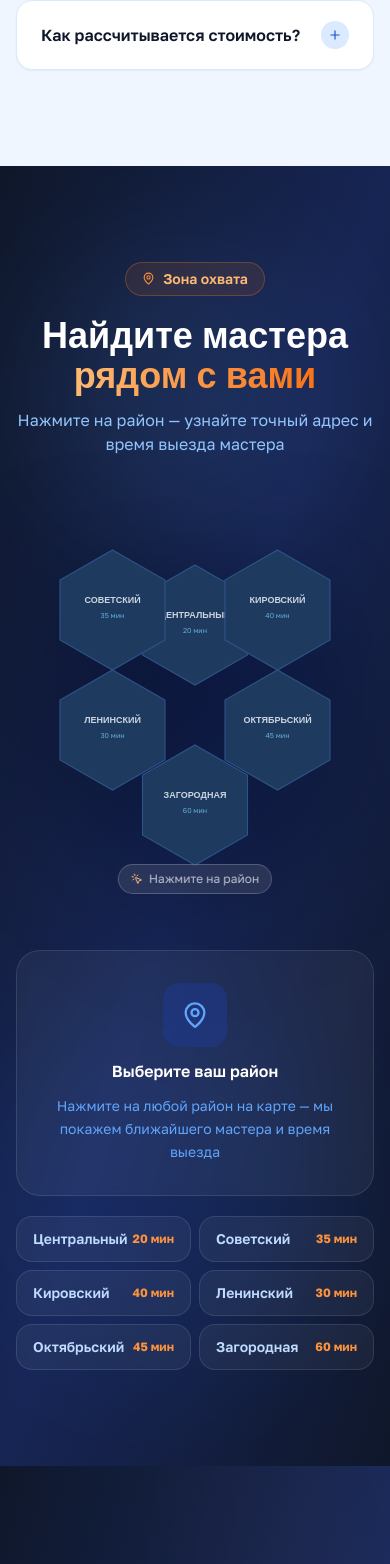
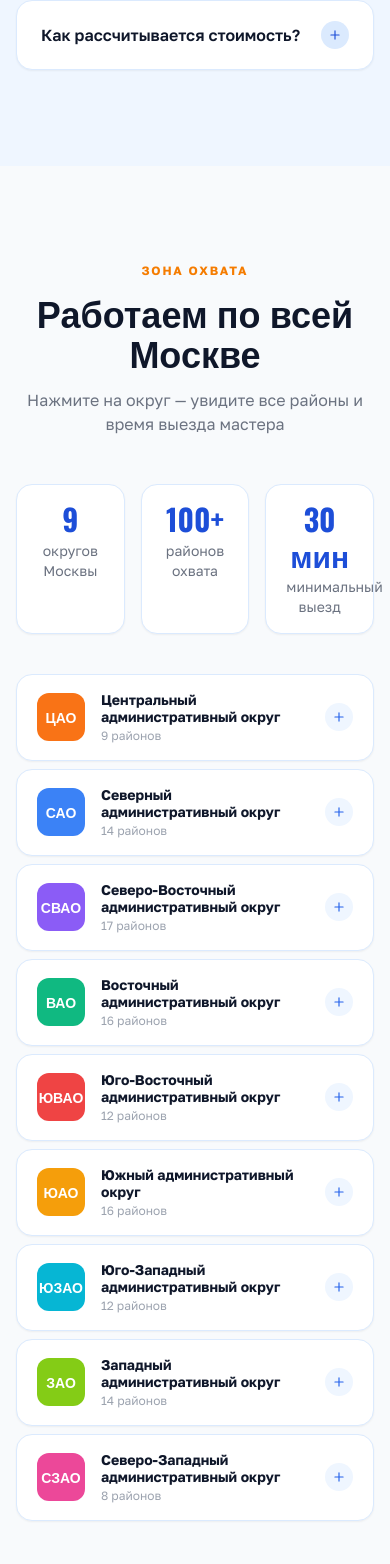
Before and after one commit to pr-poehali-dev/landvix-plumbing-services, a React (Vite) app: page / in a window 390 px wide. Shown: the part 6613-8177 px from the top of the page. Built offline with nearby package versions, Linux system fonts and the light colour scheme.

Commit message:
feat: добавить отображение округов в таблицу

```diff
--- a/src/components/ContentSections.tsx
+++ b/src/components/ContentSections.tsx
@@ -2,12 +2,42 @@ import { useState } from 'react';
 import Icon from '@/components/ui/icon';
 
 const ZONES = [
-  { id: 1, name: 'Центральный', sub: 'Ядро города', time: '20 мин', address: 'ул. Ленина, 45', points: '200,60 270,100 270,180 200,220 130,180 130,100' },
-  { id: 2, name: 'Советский', sub: 'Северо-запад', time: '35 мин', address: 'пр. Победы, 12', points: '90,40 160,80 160,160 90,200 20,160 20,80' },
-  { id: 3, name: 'Кировский', sub: 'Северо-восток', time: '40 мин', address: 'ул. Южная, 88', points: '310,40 380,80 380,160 310,200 240,160 240,80' },
-  { id: 4, name: 'Ленинский', sub: 'Запад', time: '30 мин', address: 'ул. Западная, 3', points: '90,200 160,240 160,320 90,360 20,320 20,240' },
-  { id: 5, name: 'Октябрьский', sub: 'Восток', time: '45 мин', address: 'ул. Восточная, 17', points: '310,200 380,240 380,320 310,360 240,320 240,240' },
-  { id: 6, name: 'Загородная', sub: 'Пригород', time: '60 мин', address: 'ул. Парковая, 2', points: '200,300 270,340 270,420 200,460 130,420 130,340' },
+  {
+    id: 1, short: 'ЦАО', name: 'Центральный административный округ', time: '20–30 мин', color: '#f97316',
+    districts: ['Арбат', 'Басманный', 'Замоскворечье', 'Мещанский', 'Пресненский', 'Таганский', 'Тверской', 'Хамовники', 'Якиманка'],
+  },
+  {
+    id: 2, short: 'САО', name: 'Северный административный округ', time: '30–45 мин', color: '#3b82f6',
+    districts: ['Аэропорт', 'Беговой', 'Бескудниковский', 'Войковский', 'Головинский', 'Дмитровский', 'Коптево', 'Левобережный', 'Молжаниновский', 'Савёловский', 'Сокол', 'Тимирязевский', 'Ховрино', 'Хорошёвский'],
+  },
+  {
+    id: 3, short: 'СВАО', name: 'Северо-Восточный административный округ', time: '35–50 мин', color: '#8b5cf6',
+    districts: ['Алексеевский', 'Алтуфьевский', 'Бабушкинский', 'Бибирево', 'Бутырский', 'Лианозово', 'Лосиноостровский', 'Марфино', 'Марьина Роща', 'Останкинский', 'Отрадное', 'Ростокино', 'Свиблово', 'Северный', 'Северное Медведково', 'Южное Медведково', 'Ярославский'],
+  },
+  {
+    id: 4, short: 'ВАО', name: 'Восточный административный округ', time: '40–55 мин', color: '#10b981',
+    districts: ['Богородское', 'Вешняки', 'Восточное Измайлово', 'Восточный', 'Гольяново', 'Ивановское', 'Измайлово', 'Косино-Ухтомский', 'Метрогородок', 'Новогиреево', 'Новокосино', 'Перово', 'Преображенское', 'Сокольники', 'Соколиная Гора', 'Северное Измайлово'],
+  },
+  {
+    id: 5, short: 'ЮВАО', name: 'Юго-Восточный административный округ', time: '45–60 мин', color: '#ef4444',
+    districts: ['Выхино-Жулебино', 'Капотня', 'Кузьминки', 'Лефортово', 'Люблино', 'Марьино', 'Некрасовка', 'Нижегородский', 'Печатники', 'Рязанский', 'Текстильщики', 'Южнопортовый'],
+  },
+  {
+    id: 6, short: 'ЮАО', name: 'Южный административный округ', time: '40–55 мин', color: '#f59e0b',
+    districts: ['Бирюлёво Восточное', 'Бирюлёво Западное', 'Братеево', 'Даниловский', 'Донской', 'Зябликово', 'Москворечье-Сабурово', 'Нагатино-Садовники', 'Нагатинский Затон', 'Нагорный', 'Орехово-Борисово Северное', 'Орехово-Борисово Южное', 'Царицыно', 'Чертаново Северное', 'Чертаново Центральное', 'Чертаново Южное'],
+  },
+  {
+    id: 7, short: 'ЮЗАО', name: 'Юго-Западный административный округ', time: '45–60 мин', color: '#06b6d4',
+    districts: ['Академический', 'Гагаринский', 'Зюзино', 'Коньково', 'Котловка', 'Ломоносовский', 'Обручевский', 'Северное Бутово', 'Теплый Стан', 'Черёмушки', 'Южное Бутово', 'Ясенево'],
+  },
+  {
+    id: 8, short: 'ЗАО', name: 'Западный административный округ', time: '40–55 мин', color: '#84cc16',
+    districts: ['Внуково', 'Дорогомилово', 'Крылатское', 'Кунцево', 'Можайский', 'Ново-Переделкино', 'Очаково-Матвеевское', 'Переделкино', 'Проспект Вернадского', 'Раменки', 'Солнцево', 'Тропарёво-Никулино', 'Филёвский Парк', 'Фили-Давыдково'],
+  },
+  {
+    id: 9, short: 'СЗАО', name: 'Северо-Западный административный округ', time: '45–60 мин', color: '#ec4899',
+    districts: ['Куркино', 'Митино', 'Покровское-Стрешнево', 'Северное Тушино', 'Строгино', 'Хорошёво-Мнёвники', 'Щукино', 'Южное Тушино'],
+  },
 ];
 
 const PORTFOLIO_IMAGE = 'https://cdn.poehali.dev/projects/cb066a4a-b259-46cf-8abe-34a46dc855cf/files/6d5352a8-8f9e-4293-a899-478dbceeae6f.jpg';
@@ -43,7 +73,7 @@ interface ContentSectionsProps {
 
 export default function ContentSections({ visible, revealRef: ref }: ContentSectionsProps) {
   const [openFaq, setOpenFaq] = useState<number | null>(null);
-  const [activeZone, setActiveZone] = useState<number | null>(null);
+  const [openZone, setOpenZone] = useState<number | null>(null);
 
   return (
     <>
@@ -204,164 +234,107 @@ export default function ContentSections({ visible, revealRef: ref }: ContentSect
       </section>
 
       {/* ── MAP / ZONES ── */}
-      <section id="map" className="py-24 bg-gradient-to-br from-slate-900 via-blue-950 to-slate-900 relative overflow-hidden">
-        {/* Декоративный фон */}
-        <div className="absolute inset-0 opacity-10">
-          <div className="absolute top-20 left-10 w-72 h-72 rounded-full bg-blue-400 blur-3xl" />
-          <div className="absolute bottom-20 right-10 w-96 h-96 rounded-full bg-blue-600 blur-3xl" />
-        </div>
-
-        <div className="relative max-w-6xl mx-auto px-4">
+      <section id="map" className="py-24 bg-slate-50">
+        <div className="max-w-5xl mx-auto px-4">
           <div
             ref={ref('map-head')}
-            className={`text-center mb-16 transition-all duration-700 ${visible.has('map-head') ? 'opacity-100 translate-y-0' : 'opacity-0 translate-y-8'}`}
+            className={`text-center mb-12 transition-all duration-700 ${visible.has('map-head') ? 'opacity-100 translate-y-0' : 'opacity-0 translate-y-8'}`}
           >
-            <div className="inline-flex items-center gap-2 bg-orange-500/10 border border-orange-500/30 rounded-full px-4 py-1.5 mb-4">
-              <Icon name="MapPin" size={13} className="text-orange-400" />
-              <span className="text-orange-300 text-sm font-semibold">Зона охвата</span>
-            </div>
-            <h2 className="font-oswald text-4xl md:text-5xl font-bold text-white">
-              Найдите мастера{' '}
-              <span className="text-transparent bg-clip-text bg-gradient-to-r from-orange-300 to-orange-500">рядом с вами</span>
+            <div className="section-label mb-3">Зона охвата</div>
+            <h2 className="font-oswald text-4xl md:text-5xl font-bold text-slate-900">
+              Работаем по всей Москве
             </h2>
-            <p className="mt-4 text-blue-300 max-w-xl mx-auto">
-              Нажмите на район — узнайте точный адрес и время выезда мастера
+            <p className="mt-4 text-gray-500 max-w-xl mx-auto">
+              Нажмите на округ — увидите все районы и время выезда мастера
             </p>
           </div>
 
-          <div className="grid lg:grid-cols-2 gap-12 items-center">
+          {/* Счётчик */}
+          <div className="grid grid-cols-3 gap-4 mb-10">
+            {[
+              { num: '9', label: 'округов Москвы' },
+              { num: '100+', label: 'районов охвата' },
+              { num: '30 мин', label: 'минимальный выезд' },
+            ].map((s) => (
+              <div key={s.label} className="bg-white rounded-2xl border border-blue-100 px-5 py-4 text-center shadow-sm">
+                <div className="font-oswald text-3xl font-bold text-blue-700">{s.num}</div>
+                <div className="text-gray-500 text-sm mt-1">{s.label}</div>
+              </div>
+            ))}
+          </div>
 
-            {/* SVG карта */}
-            <div className="flex items-center justify-center">
-              <div className="relative">
-                <svg
-                  viewBox="0 0 400 510"
-                  className="w-full max-w-sm xl:max-w-md"
-                  style={{ filter: 'drop-shadow(0 30px 60px rgba(0,10,40,0.6))' }}
+          {/* Аккордеон округов */}
+          <div className="flex flex-col gap-2">
+            {ZONES.map((zone, i) => {
+              const isOpen = openZone === zone.id;
+              return (
+                <div
+                  key={zone.id}
+                  ref={ref(`zone-${i}`)}
+                  className={`bg-white rounded-2xl border overflow-hidden shadow-sm transition-all duration-500 ${
+                    isOpen ? 'border-blue-400 shadow-blue-100' : 'border-blue-100 hover:border-blue-300'
+                  } ${visible.has(`zone-${i}`) ? 'opacity-100 translate-y-0' : 'opacity-0 translate-y-4'}`}
+                  style={{ transitionDelay: `${i * 40}ms` }}
                 >
-                  {ZONES.map((zone) => {
-                    const isActive = activeZone === zone.id;
-                    const pts = zone.points.split(' ').map(p => p.split(',').map(Number));
-                    const cx = pts.reduce((s, p) => s + p[0], 0) / pts.length;
-                    const cy = pts.reduce((s, p) => s + p[1], 0) / pts.length;
-                    return (
-                      <g key={zone.id} style={{ cursor: 'pointer' }} onClick={() => setActiveZone(isActive ? null : zone.id)}>
-                        <polygon
-                          points={zone.points}
-                          fill={isActive ? '#1d4ed8' : '#1e3a5f'}
-                          stroke={isActive ? '#fb923c' : '#2d5488'}
-                          strokeWidth={isActive ? '3' : '1.5'}
-                          style={{ transition: 'all 0.2s ease' }}
-                        />
-                        {isActive && (
-                          <polygon
-                            points={zone.points}
-                            fill="none"
-                            stroke="#fb923c"
-                            strokeWidth="6"
-                            strokeOpacity="0.25"
-                            style={{ filter: 'blur(2px)' }}
-                          />
-                        )}
-                        <text x={cx} y={cy - 9} textAnchor="middle" fontSize="12" fontWeight="700"
-                          fill={isActive ? 'white' : '#cbd5e1'} fontFamily="'Oswald', sans-serif"
-                          style={{ pointerEvents: 'none' }}>
-                          {zone.name.toUpperCase()}
-                        </text>
-                        <text x={cx} y={cy + 10} textAnchor="middle" fontSize="9.5"
-                          fill={isActive ? '#fdba74' : '#64aed8'} fontFamily="'Golos Text', sans-serif"
-                          style={{ pointerEvents: 'none' }}>
-                          {zone.time}
-                        </text>
-                      </g>
-                    );
-                  })}
-                </svg>
+                  {/* Заголовок строки */}
+                  <button
+                    onClick={() => setOpenZone(isOpen ? null : zone.id)}
+                    className="w-full px-5 py-4 flex items-center gap-4 text-left"
+                  >
+                    {/* Бейдж аббревиатуры */}
+                    <div
+                      className="w-12 h-12 rounded-xl flex items-center justify-center flex-shrink-0 font-oswald font-bold text-sm text-white"
+                      style={{ backgroundColor: zone.color }}
+                    >
+                      {zone.short}
+                    </div>
 
-                {/* Подсказка */}
-                {!activeZone && (
-                  <div className="absolute bottom-2 left-1/2 -translate-x-1/2 flex items-center gap-1.5 bg-white/10 backdrop-blur-sm border border-white/20 rounded-full px-3 py-1.5 whitespace-nowrap">
-                    <Icon name="MousePointerClick" size={12} className="text-orange-300" />
-                    <span className="text-white/70 text-xs">Нажмите на район</span>
-                  </div>
-                )}
-              </div>
-            </div>
+                    <div className="flex-1 min-w-0">
+                      <div className="font-bold text-slate-900 text-sm md:text-base leading-tight">{zone.name}</div>
+                      <div className="text-gray-400 text-xs mt-0.5">{zone.districts.length} районов</div>
+                    </div>
 
-            {/* Правая панель */}
-            <div className="flex flex-col gap-5">
+                    <div className="flex items-center gap-3 flex-shrink-0">
+                      <div className="hidden sm:flex items-center gap-1.5 bg-orange-50 border border-orange-100 rounded-xl px-3 py-1.5">
+                        <Icon name="Clock" size={13} className="text-orange-500" />
+                        <span className="text-orange-600 font-bold text-sm">{zone.time}</span>
+                      </div>
+                      <div className={`w-7 h-7 rounded-full flex items-center justify-center transition-all duration-300 ${isOpen ? 'bg-blue-600 rotate-45' : 'bg-blue-50'}`}>
+                        <Icon name="Plus" size={14} className={isOpen ? 'text-white' : 'text-blue-600'} />
+                      </div>
+                    </div>
+                  </button>
 
-              {/* Карточка выбранного района */}
-              <div className={`rounded-3xl border transition-all duration-300 overflow-hidden ${activeZone ? 'border-blue-500/50 bg-white/5 backdrop-blur-sm' : 'border-white/10 bg-white/5 backdrop-blur-sm'}`}>
-                {activeZone ? (() => {
-                  const z = ZONES.find(z => z.id === activeZone)!;
-                  return (
-                    <div className="p-6">
-                      <div className="flex items-start gap-4 mb-5">
-                        <div className="w-12 h-12 rounded-2xl bg-blue-600 flex items-center justify-center flex-shrink-0">
-                          <Icon name="MapPin" size={20} className="text-white" />
-                        </div>
-                        <div>
-                          <div className="font-oswald text-2xl font-bold text-white leading-tight">{z.name} район</div>
-                          <div className="text-blue-300 text-sm">{z.sub}</div>
-                        </div>
+                  {/* Раскрытые районы */}
+                  {isOpen && (
+                    <div className="px-5 pb-5 border-t border-blue-50 pt-4">
+                      <div className="flex items-center gap-2 mb-3 sm:hidden">
+                        <Icon name="Clock" size={13} className="text-orange-500" />
+                        <span className="text-orange-600 font-bold text-sm">Выезд: {zone.time}</span>
                       </div>
-                      <div className="grid grid-cols-2 gap-3 mb-5">
-                        <div className="bg-orange-500/10 border border-orange-500/20 rounded-2xl p-4">
-                          <div className="flex items-center gap-2 mb-1">
-                            <Icon name="Clock" size={14} className="text-orange-400" />
-                            <span className="text-orange-300 text-xs font-semibold">Время выезда</span>
-                          </div>
-                          <div className="font-oswald text-2xl font-bold text-orange-300">{z.time}</div>
-                        </div>
-                        <div className="bg-blue-500/10 border border-blue-500/20 rounded-2xl p-4">
-                          <div className="flex items-center gap-2 mb-1">
-                            <Icon name="Navigation" size={14} className="text-blue-400" />
-                            <span className="text-blue-300 text-xs font-semibold">Адрес мастера</span>
-                          </div>
-                          <div className="text-white font-bold text-sm leading-tight">{z.address}</div>
-                        </div>
+                      <div className="flex flex-wrap gap-2 mb-4">
+                        {zone.districts.map((d) => (
+                          <span
+                            key={d}
+                            className="px-3 py-1.5 rounded-xl text-sm font-medium border"
+                            style={{ backgroundColor: zone.color + '12', borderColor: zone.color + '30', color: zone.color }}
+                          >
+                            {d}
+                          </span>
+                        ))}
                       </div>
-                      <a href="#contacts" className="btn-orange w-full py-3.5 rounded-2xl text-center font-bold text-white text-sm block">
-                        Вызвать мастера в {z.name}
+                      <a
+                        href="#contacts"
+                        className="inline-flex items-center gap-2 btn-orange px-5 py-2.5 rounded-xl font-bold text-white text-sm"
+                      >
+                        <Icon name="Wrench" size={14} className="text-white" />
+                        Вызвать мастера в {zone.short}
                       </a>
                     </div>
-                  );
-                })() : (
-                  <div className="p-8 flex flex-col items-center justify-center text-center gap-3">
-                    <div className="w-16 h-16 rounded-2xl bg-blue-900/60 flex items-center justify-center">
-                      <Icon name="MapPin" size={28} className="text-blue-400" />
-                    </div>
-                    <div className="text-white font-semibold">Выберите ваш район</div>
-                    <div className="text-blue-400 text-sm leading-relaxed max-w-xs">
-                      Нажмите на любой район на карте — мы покажем ближайшего мастера и время выезда
-                    </div>
-                  </div>
-                )}
-              </div>
-
-              {/* Список районов */}
-              <div className="grid grid-cols-2 gap-2">
-                {ZONES.map((zone) => (
-                  <button
-                    key={zone.id}
-                    onClick={() => setActiveZone(activeZone === zone.id ? null : zone.id)}
-                    className={`flex items-center justify-between px-4 py-3 rounded-2xl border text-left transition-all ${
-                      activeZone === zone.id
-                        ? 'bg-blue-600 border-blue-500 shadow-lg shadow-blue-900/40'
-                        : 'bg-white/5 border-white/10 hover:bg-white/10 hover:border-white/20'
-                    }`}
-                  >
-                    <span className={`font-semibold text-sm ${activeZone === zone.id ? 'text-white' : 'text-blue-200'}`}>
-                      {zone.name}
-                    </span>
-                    <span className={`text-xs font-bold ${activeZone === zone.id ? 'text-orange-300' : 'text-orange-400'}`}>
-                      {zone.time}
-                    </span>
-                  </button>
-                ))}
-              </div>
-            </div>
+                  )}
+                </div>
+              );
+            })}
           </div>
         </div>
       </section>
```
